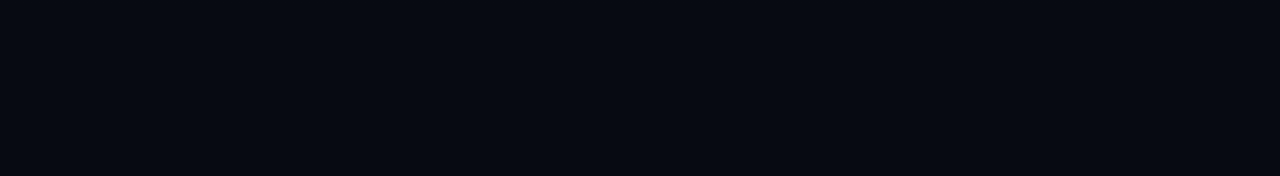
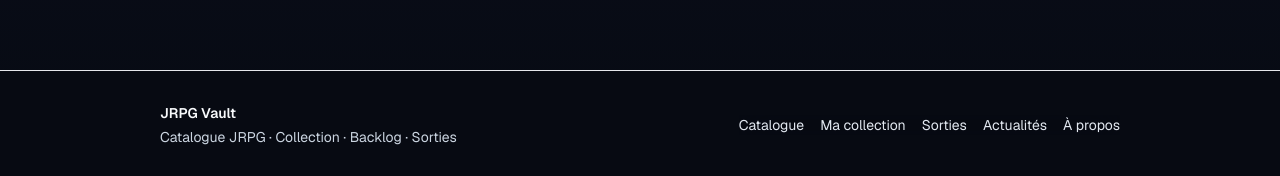
Before and after one commit to Azrael7a/jrpg-vault, a Next.js app: page / in a window 1280 px wide. Shown: the part 968-1144 px from the top of the page. Before the commit the page ends 974 px from the top, so only its background shows below. Built offline with nearby package versions, Linux system fonts and the light colour scheme; no server answers; the database is empty.

Commit message:
Ajout footer about et page 404

```diff
--- /dev/null
+++ b/app/about/page.tsx
@@ -0,0 +1,75 @@
+import type { Metadata } from "next";
+import Link from "next/link";
+
+export const metadata: Metadata = {
+  title: "À propos — JRPG Vault",
+  description:
+    "JRPG Vault est un outil pour gérer sa collection JRPG, son backlog, sa wishlist et les sorties à venir.",
+};
+
+export default function AboutPage() {
+  return (
+    <main className="mx-auto max-w-5xl p-8">
+      <section className="max-w-3xl">
+        <p className="text-sm font-semibold uppercase tracking-wide text-gray-500">
+          À propos
+        </p>
+
+        <h1 className="mt-3 text-4xl font-bold">JRPG Vault</h1>
+
+        <p className="mt-5 leading-7 text-gray-700">
+          JRPG Vault est un outil de suivi pour les joueurs et collectionneurs
+          de JRPG. Le site permet de consulter un catalogue, d’ajouter des jeux
+          à sa collection, de suivre son backlog, ses jeux terminés, sa wishlist
+          et les sorties à venir.
+        </p>
+
+        <p className="mt-4 leading-7 text-gray-700">
+          L’objectif de cette première version est simple : proposer une base
+          claire et pratique pour organiser sa collection JRPG, notamment sur
+          consoles PlayStation, Nintendo Switch et PC.
+        </p>
+      </section>
+
+      <section className="mt-10 grid gap-4 md:grid-cols-3">
+        <div className="rounded-xl border bg-gray-50 p-5">
+          <h2 className="font-semibold">Catalogue</h2>
+          <p className="mt-2 text-sm text-gray-600">
+            Retrouver les jeux, leurs séries, plateformes, éditions et sorties.
+          </p>
+        </div>
+
+        <div className="rounded-xl border bg-gray-50 p-5">
+          <h2 className="font-semibold">Collection</h2>
+          <p className="mt-2 text-sm text-gray-600">
+            Classer ses jeux par statut : possédé, en cours, terminé, backlog ou
+            wishlist.
+          </p>
+        </div>
+
+        <div className="rounded-xl border bg-gray-50 p-5">
+          <h2 className="font-semibold">Sorties</h2>
+          <p className="mt-2 text-sm text-gray-600">
+            Suivre les sorties JRPG à venir, les plateformes et les formats.
+          </p>
+        </div>
+      </section>
+
+      <div className="mt-10 flex flex-wrap gap-3">
+        <Link
+          href="/games"
+          className="rounded bg-black px-4 py-2 text-sm font-medium text-white hover:bg-gray-800"
+        >
+          Explorer le catalogue
+        </Link>
+
+        <Link
+          href="/collection"
+          className="rounded border px-4 py-2 text-sm font-medium hover:bg-gray-50"
+        >
+          Voir ma collection
+        </Link>
+      </div>
+    </main>
+  );
+}
--- a/app/layout.tsx
+++ b/app/layout.tsx
@@ -3,6 +3,7 @@
 import { ThemeProvider } from "next-themes";
 import "./globals.css";
 import Navbar from "@/components/Navbar";
+import Footer from "@/components/Footer";
 
 const defaultUrl = process.env.VERCEL_URL
   ? `https://${process.env.VERCEL_URL}`
@@ -36,7 +37,8 @@
           disableTransitionOnChange
         >
           <Navbar />
-          {children}
+          <div className="min-h-screen">{children}</div>
+          <Footer />
         </ThemeProvider>
       </body>
     </html>
--- /dev/null
+++ b/app/not-found.tsx
@@ -0,0 +1,34 @@
+import Link from "next/link";
+
+export default function NotFoundPage() {
+  return (
+    <main className="mx-auto flex max-w-5xl flex-col items-center px-8 py-24 text-center">
+      <p className="text-sm font-semibold uppercase tracking-wide text-gray-500">
+        Erreur 404
+      </p>
+
+      <h1 className="mt-3 text-4xl font-bold">Page introuvable</h1>
+
+      <p className="mt-4 max-w-xl text-gray-600">
+        Cette page n’existe pas dans JRPG Vault, ou le contenu demandé a été
+        déplacé.
+      </p>
+
+      <div className="mt-8 flex flex-wrap justify-center gap-3">
+        <Link
+          href="/"
+          className="rounded bg-black px-4 py-2 text-sm font-medium text-white hover:bg-gray-800"
+        >
+          Retour à l’accueil
+        </Link>
+
+        <Link
+          href="/games"
+          className="rounded border px-4 py-2 text-sm font-medium hover:bg-gray-50"
+        >
+          Voir le catalogue
+        </Link>
+      </div>
+    </main>
+  );
+}
--- /dev/null
+++ b/components/Footer.tsx
@@ -0,0 +1,38 @@
+import Link from "next/link";
+
+export default function Footer() {
+  return (
+    <footer className="mt-16 border-t bg-gray-50">
+      <div className="mx-auto flex max-w-5xl flex-col gap-4 px-8 py-8 text-sm text-gray-600 md:flex-row md:items-center md:justify-between">
+        <div>
+          <p className="font-semibold text-gray-900">JRPG Vault</p>
+          <p className="mt-1">
+            Catalogue JRPG · Collection · Backlog · Sorties
+          </p>
+        </div>
+
+        <nav className="flex flex-wrap gap-4">
+          <Link href="/games" className="hover:underline">
+            Catalogue
+          </Link>
+
+          <Link href="/collection" className="hover:underline">
+            Ma collection
+          </Link>
+
+          <Link href="/releases" className="hover:underline">
+            Sorties
+          </Link>
+
+          <Link href="/news" className="hover:underline">
+            Actualités
+          </Link>
+
+          <Link href="/about" className="hover:underline">
+            À propos
+          </Link>
+        </nav>
+      </div>
+    </footer>
+  );
+}
--- a/components/Navbar.tsx
+++ b/components/Navbar.tsx
@@ -33,6 +33,10 @@
             Actualités
           </Link>
 
+          <Link href="/about" className="hover:underline">
+            À propos
+          </Link>
+
           {user ? (
             <LogoutButton />
           ) : (
```
